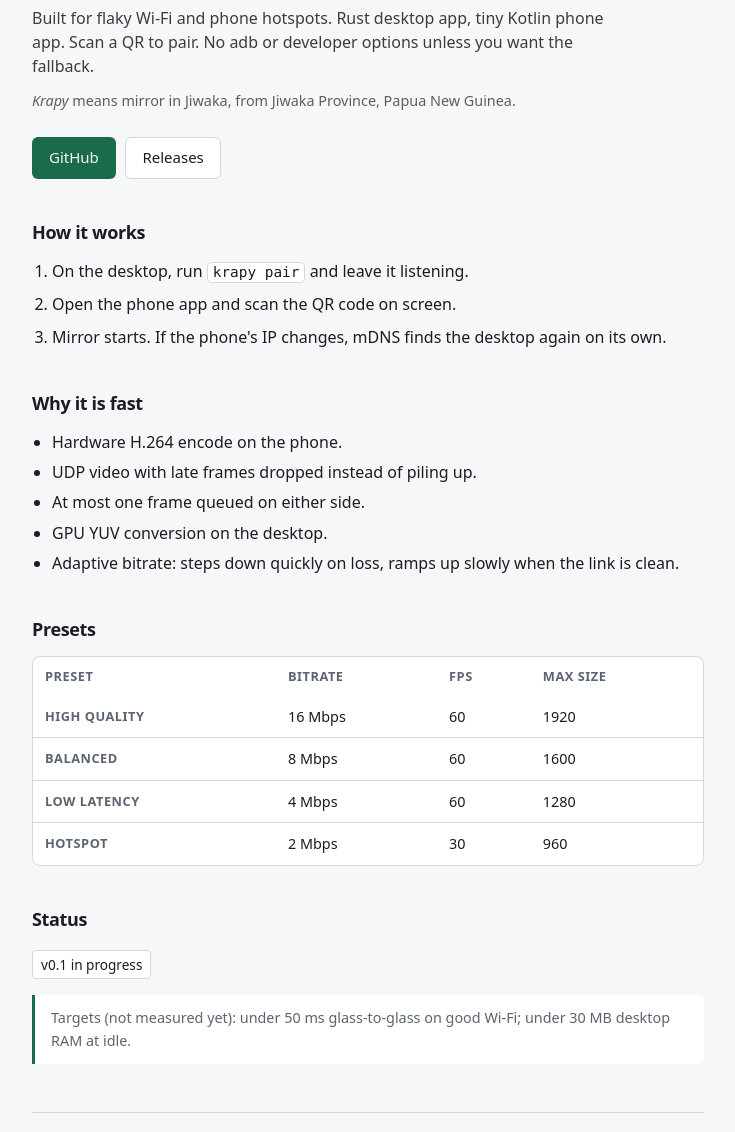
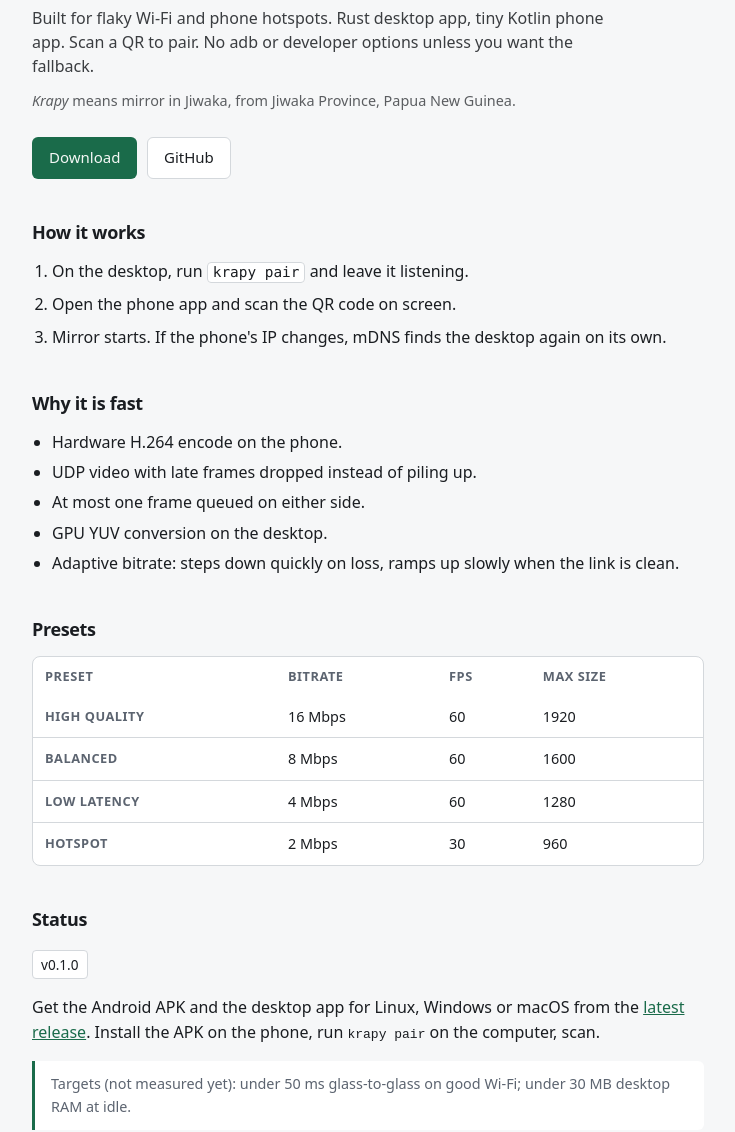
Before and after one commit to Emmanue707/krapy, a plain HTML site: page web/index.html in a window 1280 px wide. Shown: the part 190-1322 px from the top of the page, without its empty margins (272-1007 px from the left). Drawn offline with Linux system fonts and the light colour scheme.

Commit message:
landing: download button

```diff
--- a/web/index.html
+++ b/web/index.html
@@ -20,8 +20,8 @@
       <p class="lead">Built for flaky Wi-Fi and phone hotspots. Rust desktop app, tiny Kotlin phone app. Scan a QR to pair. No adb or developer options unless you want the fallback.</p>
       <p class="meaning"><em>Krapy</em> means mirror in Jiwaka, from Jiwaka Province, Papua New Guinea.</p>
       <div class="actions">
-        <a class="btn btn-primary" href="https://github.com/Emmanue707/krapy">GitHub</a>
-        <a class="btn" href="https://github.com/Emmanue707/krapy/releases">Releases</a>
+        <a class="btn btn-primary" href="https://github.com/Emmanue707/krapy/releases/latest">Download</a>
+        <a class="btn" href="https://github.com/Emmanue707/krapy">GitHub</a>
       </div>
     </section>
 
@@ -89,7 +89,8 @@
 
     <section aria-labelledby="status-heading">
       <h2 id="status-heading">Status</h2>
-      <p><span class="status-badge">v0.1 in progress</span></p>
+      <p><span class="status-badge">v0.1.0</span></p>
+      <p>Get the Android APK and the desktop app for Linux, Windows or macOS from the <a href="https://github.com/Emmanue707/krapy/releases/latest">latest release</a>. Install the APK on the phone, run <code>krapy pair</code> on the computer, scan.</p>
       <p class="targets">Targets (not measured yet): under 50&nbsp;ms glass-to-glass on good Wi-Fi; under 30&nbsp;MB desktop RAM at idle.</p>
     </section>
 
```
